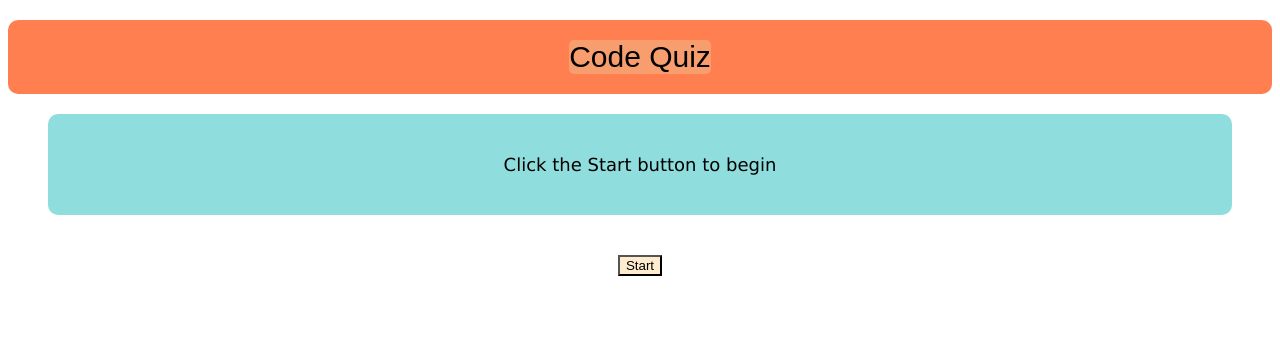
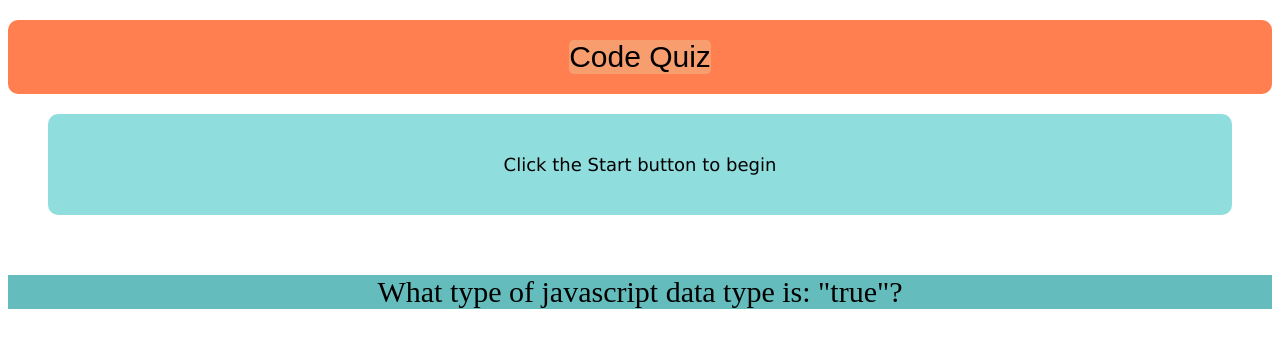
Before and after one commit to OilPainter1/challenge-4, a plain HTML site: page index.html in a window 1280 px wide. Both pictures are taken after a click on the button "Start". Drawn offline with Linux system fonts and the light colour scheme.

Commit message:
implemented event listener and quiz starts

```diff
--- a/index.html
+++ b/index.html
@@ -16,9 +16,10 @@
             Click the Start button to begin
         </div>
     </section>
-    <div class="button-div">
+    <div id="button-div">
         <button id="button">Start</button>
     </div>
+    <div class="questions"></div>
     <script src="script.js"></script>
 </body>
 </html>
--- a/script.js
+++ b/script.js
@@ -1,6 +1,23 @@
 var btn = document.getElementById("button")
+
+var questions = [
+    "What type of javascript data type is: \"true\"?",
+    "What does DOM stand for?",
+    "What does API stand for?",
+    "What is the symbol for multiplication in javascript?",
+    "What is the logical operator for \"not\"?",
+    "What is the logical operator for \"and\"?",
+    "What is the logical operator for \"or\"?",
+    "What is the exression for \"increment\"?"
+]
+
 
 
 btn.addEventListener("click",function(){
-    console.log("hello")
+    var btnC= document.querySelector("#button")
+    document.querySelector("#button-div").removeChild(btnC)
+    var div1 = document.createElement('div')
+    document.querySelector(".questions").appendChild(div1).textContent=questions[0]
+
+
 })
--- a/style.css
+++ b/style.css
@@ -28,7 +28,7 @@ section {
     font-size: large;
     font-family: Verdana, Geneva, Tahoma, sans-serif;
 }
-.button-div {
+#button-div {
     display: flex;
     justify-content: center;
 
@@ -36,3 +36,10 @@ section {
 #button{
     background-color: blanchedalmond;
 }
+.questions{
+    display: flex;
+    justify-content: center;
+    margin-top: 20px;
+    background-color: rgb(100, 188, 188);
+    font-size: 30px;
+}
```
Also changed, not shown: 1 other file.
